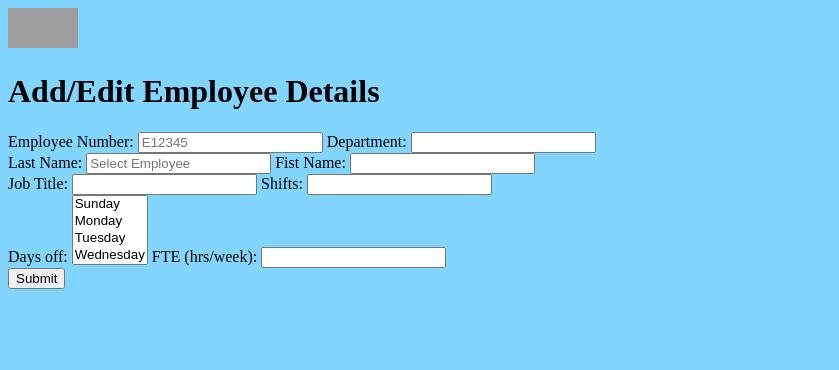
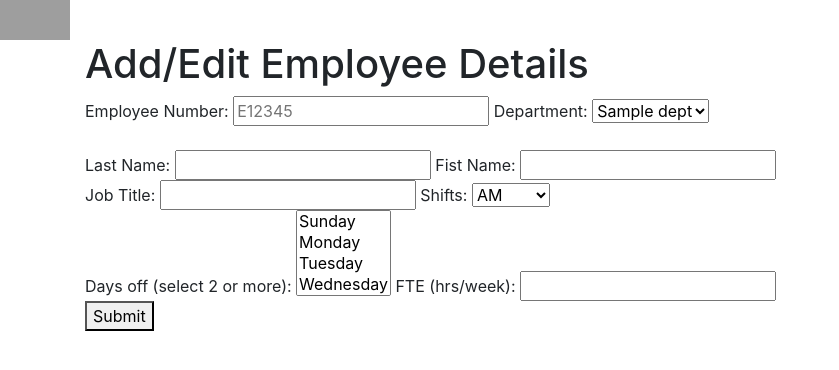
Before and after one commit to bensonmat8/EmpTime, a Flask app: template templates/EmployeePage.html in a window 1280 px wide. Shown: the top 370 px of the page, without its empty margins (0-839 px from the left). Run offline with Flask 3, Linux system fonts and the light colour scheme; the template is opened without the code that fills it: most values are stand-ins (such as "Sample title", 1, 10 or a date in 2020); parts of the project's set-up code (start-up, migrations or seed data) failed here and were passed over; some libraries are stand-ins or nearby versions; grey boxes are pictures that could not be loaded.

Commit message:
Updated style and added employee search page

```diff
--- a/app.py
+++ b/app.py
@@ -113,3 +113,17 @@ def emp_submit():
         return render_template('EmployFormSubmit.html', name=name)
     else:
         return render_template('SubmitError.html', name=name, result=result)
+
+@app.route('/EmpSearch', methods=['GET','POST'])
+def EmpSearch():
+    emp_dtl = request.form.get('emp_dtl')
+
+    try:
+        sql = """select * from employee where emp_id like '%:emp_dtl%'
+        or first_name like '%:emp_dtl%'
+        or last_name like '%:emp_dtl%'
+        """
+        emp_list = db.execute(sql, {'emp_dtl':emp_dtl})
+    except:
+        emp_list = db.execute('select * from employee')
+    return render_template('EmpSearch.html', items=emp_list)
--- a/templates/EmployeePage.html
+++ b/templates/EmployeePage.html
@@ -10,32 +10,30 @@ Add/Edit Employee Details
 
     </form>
 </div>
-<div>
+<div class="form-group">
     <form action="{{url_for('emp_submit')}}" method="post">
         <div>Employee Number: <input type="text" name="e_num" placeholder="E12345" required>
-            Department: <input type="text" list="dept" name="dept_id">
-            <datalist id="dept">
+            Department: <select  name="dept_id">
                 {% for dp in dept %}
                 <option selected="selected">{{ dp }}</option>
                 {%endfor%}
-            </datalist>
+            </select>
         </div>
-        Last Name: <input type="text" name="last" placeholder="Select Employee"  required>
+        <br>
+        Last Name: <input type="text" name="last"  required>
 
         Fist Name: <input type="text" name="first" required>
-
-    </div>
+        <br>
         <div>
             Job Title: <input type="text" name="job_title" required>
-        Shifts: <input list="shift" name="shift" required>
-        <datalist id="shift">
+            Shifts: <select list="shift" name="shift" required>
                 <option>AM</option>
                 <option>PM</option>
                 <option>AM/PM</option>
-        </datalist>
+            </select>
             <br>
-        Days off:
-        <select multiple name="days_off" required>
+            Days off (select 2 or more):
+            <select class="multiselect" multiple name="days_off" required>
                 <option>Sunday</option>
                 <option>Monday</option>
                 <option>Tuesday</option>
@@ -49,4 +47,5 @@ Add/Edit Employee Details
             <button id="Submit">Submit</button>
         </div>
     </form>
+</div>
 {% endblock %}
--- a/templates/layout.html
+++ b/templates/layout.html
@@ -2,12 +2,16 @@
 <html>
 <head>
     <title>Employee Schedule App</title>
+    <link rel="stylesheet" href="https://stackpath.bootstrapcdn.com/bootstrap/4.4.1/css/bootstrap.min.css" integrity="sha384-Vkoo8x4CGsO3+Hhxv8T/Q5PaXtkKtu6ug5TOeNV6gBiFeWPGFN9MuhOf23Q9Ifjh" crossorigin="anonymous">
 </head>
-<body style="background-color:#82d5ff;">
+<body>
     <div><img src="https://www.rxrefill4u.com/uhs/images/uhslogo.jpg" height="40" width="70"></div>
-    <h1>{% block heading %}{% endblock %}</h1>
+    <div class="container">
 
-    {% block body %}
-    {% endblock %}
+        <h1>{% block heading %}{% endblock %}</h1>
+
+        {% block body %}
+        {% endblock %}
+    </div>
 </body>
 </html>
```
Lines whose indentation alone changed are shown as unchanged.
